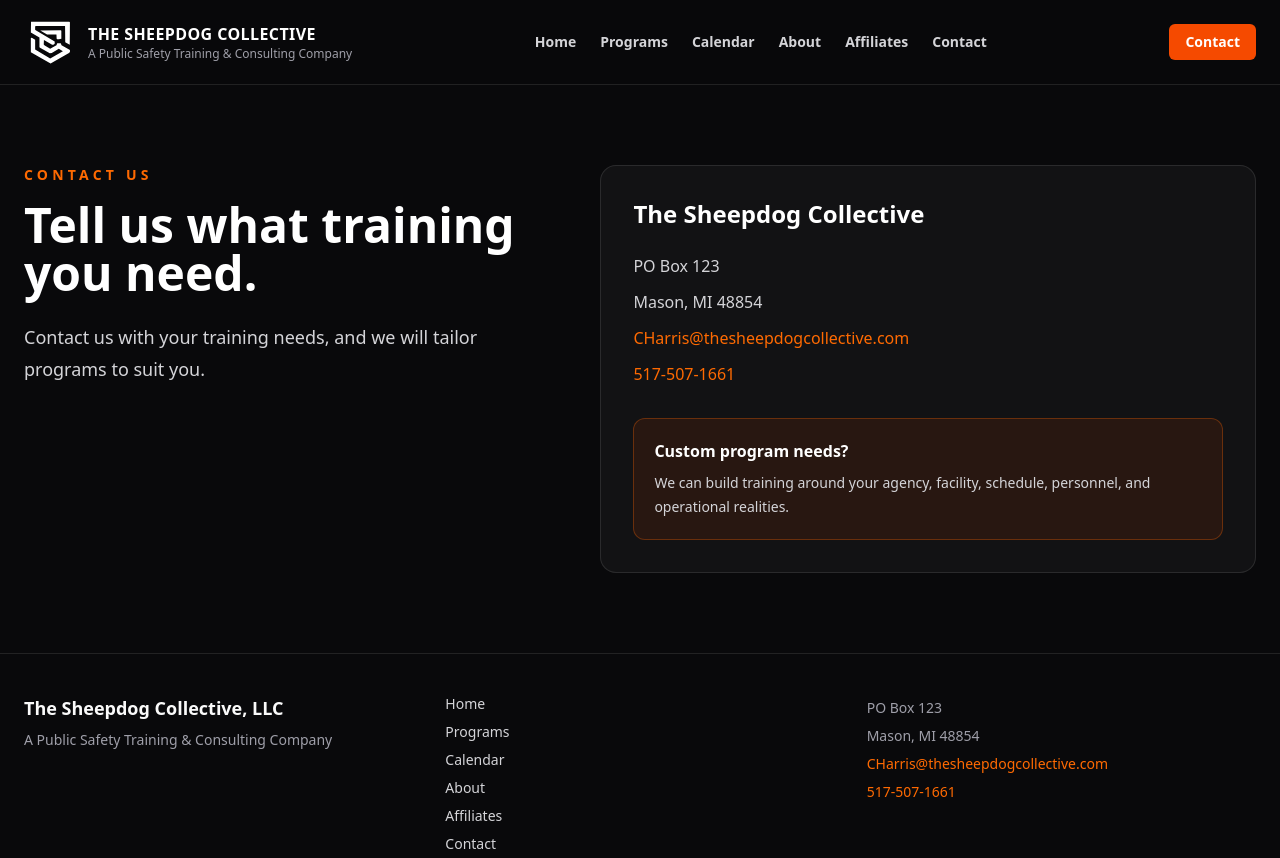
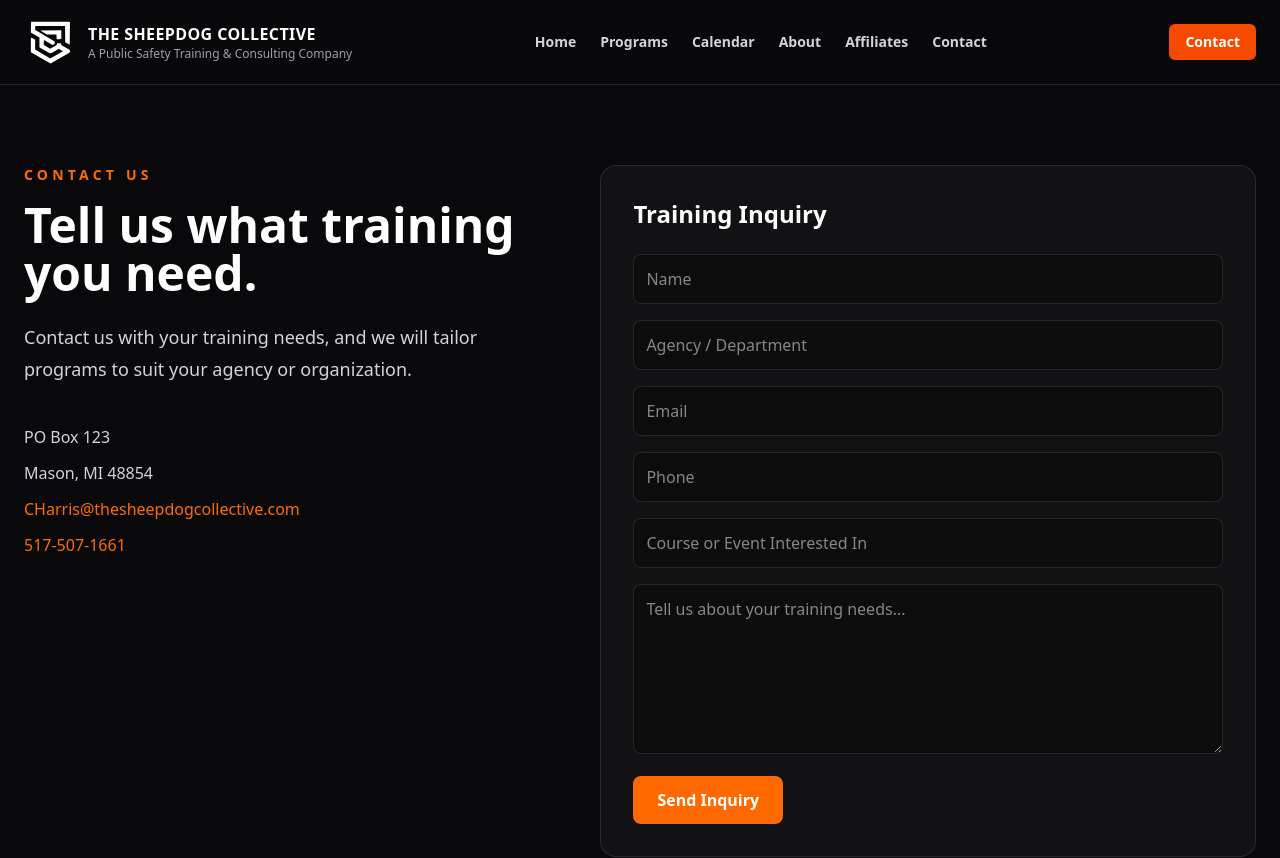
Before and after one commit to ByteBizLLC/sheepdogcollective, a Next.js app: page /contact in a window 1280 px wide. Shown: the top 858 px of the page. Built offline with nearby package versions, Linux system fonts and the light colour scheme.

Commit message:
Build 3A Contact Inquiry Form

```diff
--- a/app/contact/page.tsx
+++ b/app/contact/page.tsx
@@ -1,35 +1,147 @@
+"use client";
+
+import { useState } from "react";
 import { site } from "@/lib/site-data";
 
 export default function ContactPage() {
+  const [form, setForm] = useState({
+    name: "",
+    agency: "",
+    email: "",
+    phone: "",
+    course: "",
+    message: "",
+  });
+
+  const mailtoLink = () => {
+    const subject = encodeURIComponent(
+      `Training Inquiry: ${form.course || "General Inquiry"}`
+    );
+
+    const body = encodeURIComponent(`
+Name: ${form.name}
+Agency: ${form.agency}
+Email: ${form.email}
+Phone: ${form.phone}
+
+Course/Event:
+${form.course}
+
+Message:
+${form.message}
+`);
+
+    return `mailto:${site.email}?subject=${subject}&body=${body}`;
+  };
+
   return (
     <main className="px-6 py-20">
       <div className="mx-auto grid max-w-7xl gap-10 md:grid-cols-[0.9fr_1.1fr]">
         <div>
-          <p className="text-sm font-black uppercase tracking-[0.3em] text-orange-500">Contact Us</p>
-          <h1 className="mt-4 text-5xl font-black text-white">Tell us what training you need.</h1>
+          <p className="text-sm font-black uppercase tracking-[0.3em] text-orange-500">
+            Contact Us
+          </p>
+
+          <h1 className="mt-4 text-5xl font-black text-white">
+            Tell us what training you need.
+          </h1>
+
           <p className="mt-6 text-lg leading-8 text-zinc-300">
-            Contact us with your training needs, and we will tailor programs to suit you.
+            Contact us with your training needs, and we will tailor programs to
+            suit your agency or organization.
           </p>
+
+          <div className="mt-10 space-y-3 text-zinc-300">
+            <p>{site.address[0]}</p>
+            <p>{site.address[1]}</p>
+
+            <p>
+              <a
+                className="text-orange-500"
+                href={`mailto:${site.email}`}
+              >
+                {site.email}
+              </a>
+            </p>
+
+            <p>
+              <a
+                className="text-orange-500"
+                href={site.phoneHref}
+              >
+                {site.phone}
+              </a>
+            </p>
+          </div>
         </div>
 
         <div className="rounded-2xl border border-white/10 bg-white/[0.04] p-8">
-          <h2 className="text-2xl font-black text-white">{site.name}</h2>
-          <div className="mt-6 space-y-3 text-zinc-300">
-            <p>{site.address[0]}</p>
-            <p>{site.address[1]}</p>
-            <p>
-              <a className="text-orange-500" href={`mailto:${site.email}`}>{site.email}</a>
-            </p>
-            <p>
-              <a className="text-orange-500" href={site.phoneHref}>{site.phone}</a>
-            </p>
-          </div>
+          <h2 className="text-2xl font-black text-white">
+            Training Inquiry
+          </h2>
 
-          <div className="mt-8 rounded-xl border border-orange-500/30 bg-orange-600/10 p-5">
-            <p className="font-bold text-white">Custom program needs?</p>
-            <p className="mt-2 text-sm leading-6 text-zinc-300">
-              We can build training around your agency, facility, schedule, personnel, and operational realities.
-            </p>
+          <div className="mt-6 space-y-4">
+            <input
+              className="w-full rounded-lg border border-white/10 bg-black/30 p-3 text-white"
+              placeholder="Name"
+              value={form.name}
+              onChange={(e) =>
+                setForm({ ...form, name: e.target.value })
+              }
+            />
+
+            <input
+              className="w-full rounded-lg border border-white/10 bg-black/30 p-3 text-white"
+              placeholder="Agency / Department"
+              value={form.agency}
+              onChange={(e) =>
+                setForm({ ...form, agency: e.target.value })
+              }
+            />
+
+            <input
+              className="w-full rounded-lg border border-white/10 bg-black/30 p-3 text-white"
+              placeholder="Email"
+              value={form.email}
+              onChange={(e) =>
+                setForm({ ...form, email: e.target.value })
+              }
+            />
+
+            <input
+              className="w-full rounded-lg border border-white/10 bg-black/30 p-3 text-white"
+              placeholder="Phone"
+              value={form.phone}
+              onChange={(e) =>
+                setForm({ ...form, phone: e.target.value })
+              }
+            />
+
+            <input
+              className="w-full rounded-lg border border-white/10 bg-black/30 p-3 text-white"
+              placeholder="Course or Event Interested In"
+              value={form.course}
+              onChange={(e) =>
+                setForm({ ...form, course: e.target.value })
+              }
+            />
+
+            <textarea
+              rows={6}
+              className="w-full rounded-lg border border-white/10 bg-black/30 p-3 text-white"
+              placeholder="Tell us about your training needs..."
+              value={form.message}
+              onChange={(e) =>
+                setForm({ ...form, message: e.target.value })
+              }
+            />
+
+            <a
+              href={mailtoLink()}
+              className="inline-block rounded-lg bg-orange-500 px-6 py-3 font-bold text-white transition hover:bg-orange-600"
+            >
+              Send Inquiry
+            </a>
           </div>
         </div>
       </div>
```
